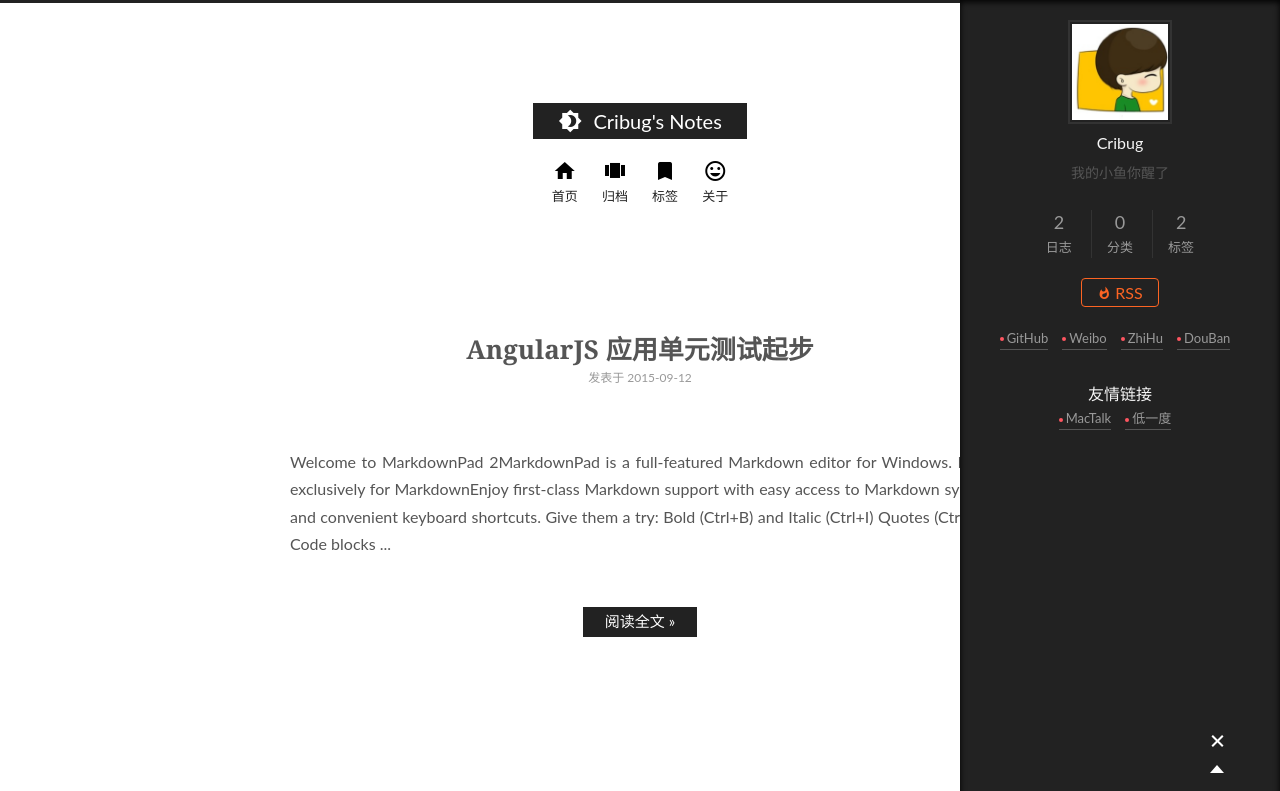
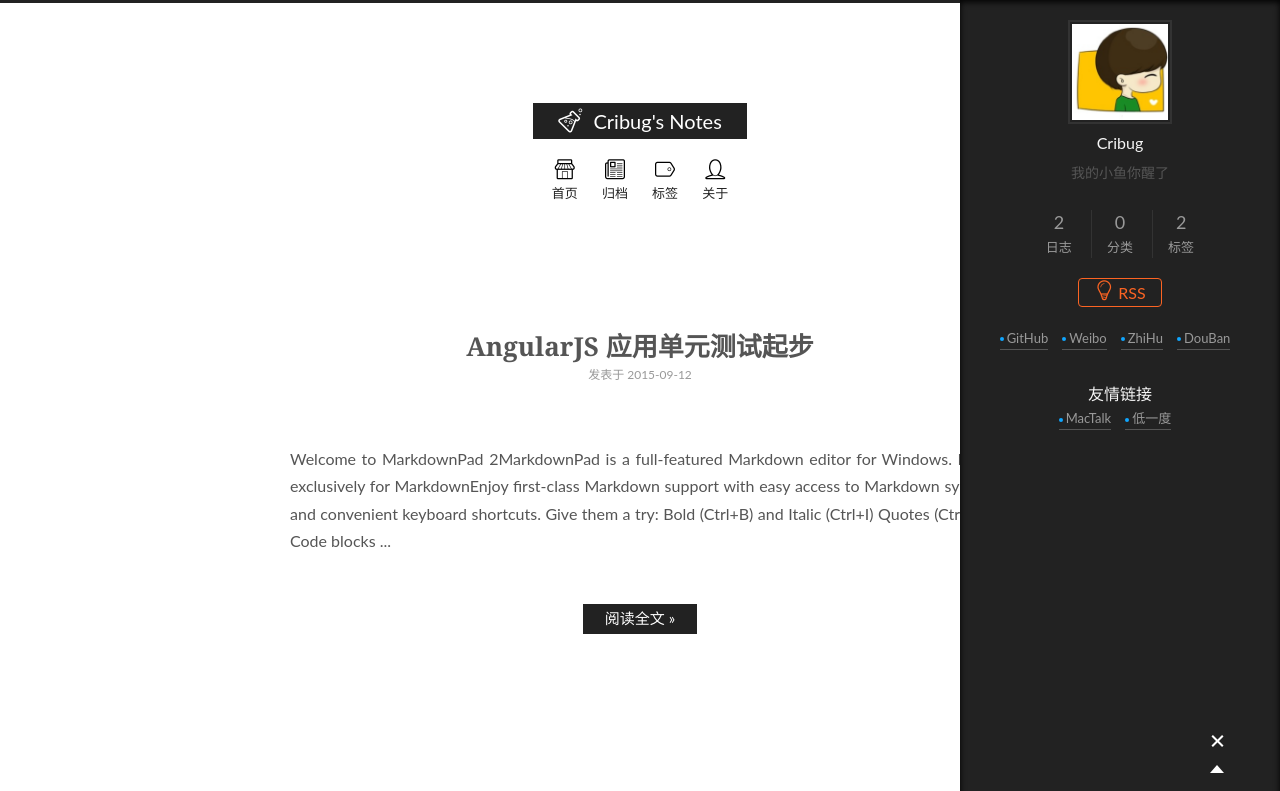
Before and after one commit to cribug/notes, a plain HTML site: page index.html in a window 1280 px wide. Both pictures are taken after a click on the element 1217 px from the left and 742 px from the top of the page. Shown: the top 791 px of the page. Drawn offline with Linux system fonts and the light colour scheme.

Commit message:
Site updated: 2015-09-12 16:57:21

```diff
--- a/css/main.css
+++ b/css/main.css
@@ -492,15 +492,15 @@ td {
   opacity: 0;
 }
 @font-face {
-  font-family: 'default';
-  src: url("../fonts/icon-default/icomoon.eot?-9394c0");
-  src: url("../fonts/icon-default/icomoon.eot?#iefix-9394c0") format('embedded-opentype'), url("../fonts/icon-default/icomoon.woff?-9394c0") format('woff'), url("../fonts/icon-default/icomoon.ttf?-9394c0") format('truetype'), url("../fonts/icon-default/icomoon.svg?-9394c0#default") format('svg');
+  font-family: 'linecons';
+  src: url("../fonts/icon-linecons/icomoon.eot?-9394c0");
+  src: url("../fonts/icon-linecons/icomoon.eot?#iefix-9394c0") format('embedded-opentype'), url("../fonts/icon-linecons/icomoon.woff?-9394c0") format('woff'), url("../fonts/icon-linecons/icomoon.ttf?-9394c0") format('truetype'), url("../fonts/icon-linecons/icomoon.svg?-9394c0#linecons") format('svg');
   font-weight: normal;
   font-style: normal;
 }
 [class^="icon-"],
 [class*=" icon-"] {
-  font-family: 'default';
+  font-family: 'linecons';
   speak: none;
   font-style: normal;
   font-weight: normal;
@@ -531,45 +531,51 @@ td {
 .icon-next-heart {
   font-size: 14px;
 }
-.icon-storage:before,
+.menu-item-icon.menu-item-icon.menu-item-icon {
+  font-size: 20px;
+}
+.icon-external-link {
+  font-size: 14px;
+}
+.icon-heart:before,
+.icon-next-heart:before {
+  content: "\e600";
+}
+.icon-star:before,
 .icon-next-categories:before {
-  content: "\e0bc";
-}
-.icon-insert_emoticon:before,
+  content: "\e602";
+}
+.icon-user:before,
 .icon-next-about:before {
-  content: "\e0e8";
-}
-.icon-brightness_4:before,
-.icon-next-logo:before {
-  content: "\e13e";
-}
-.icon-whatshot:before,
-.icon-next-feed:before {
-  content: "\e25b";
-}
-.icon-bookmark:before,
-.icon-next-tags:before {
-  content: "\e27b";
-}
-.icon-favorite_outline:before,
-.icon-next-heart:before {
-  content: "\e292";
-}
-.icon-home:before,
-.icon-next-home:before {
-  content: "\e29e";
-}
-.icon-open_in_new:before,
-.icon-next-external-link:before {
-  content: "\e2b2";
+  content: "\e607";
 }
 .icon-search:before,
 .icon-next-search:before {
-  content: "\e2ca";
-}
-.icon-view_carousel:before,
+  content: "\e609";
+}
+.icon-tag:before,
+.icon-next-tags:before {
+  content: "\e60c";
+}
+.icon-bulb:before,
+.icon-next-feed:before {
+  content: "\e60e";
+}
+.icon-news:before,
 .icon-next-archives:before {
-  content: "\e2fd";
+  content: "\e618";
+}
+.icon-paperplane:before,
+.icon-next-external-link:before {
+  content: "\e61e";
+}
+.icon-lab:before,
+.icon-next-logo:before {
+  content: "\e625";
+}
+.icon-shop:before,
+.icon-next-home:before {
+  content: "\e62a";
 }
 .post pre,
 .post .highlight {
@@ -1055,7 +1061,7 @@ body {
   width: 4px;
   height: 4px;
   border-radius: 50%;
-  background: #ff5560;
+  background: #0fa6ff;
 }
 .sidebar-nav {
   margin: 0;
```
